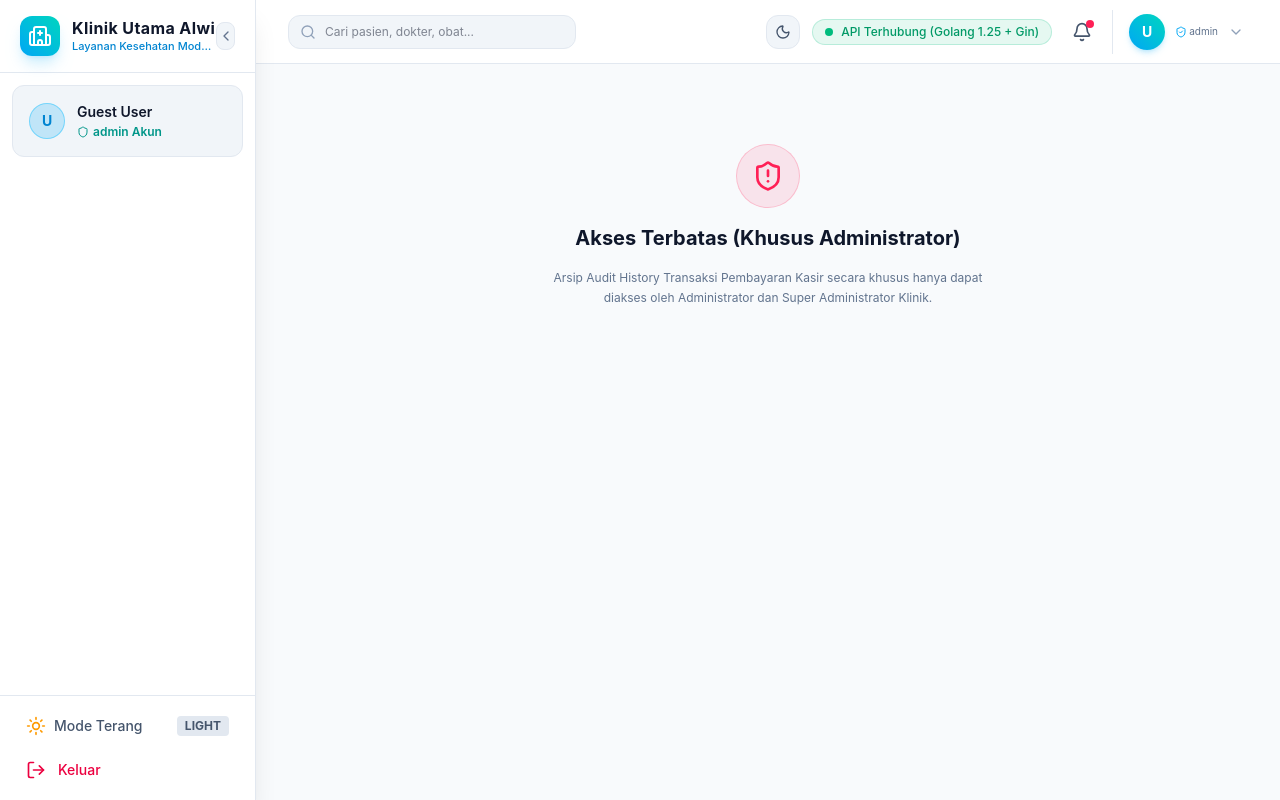
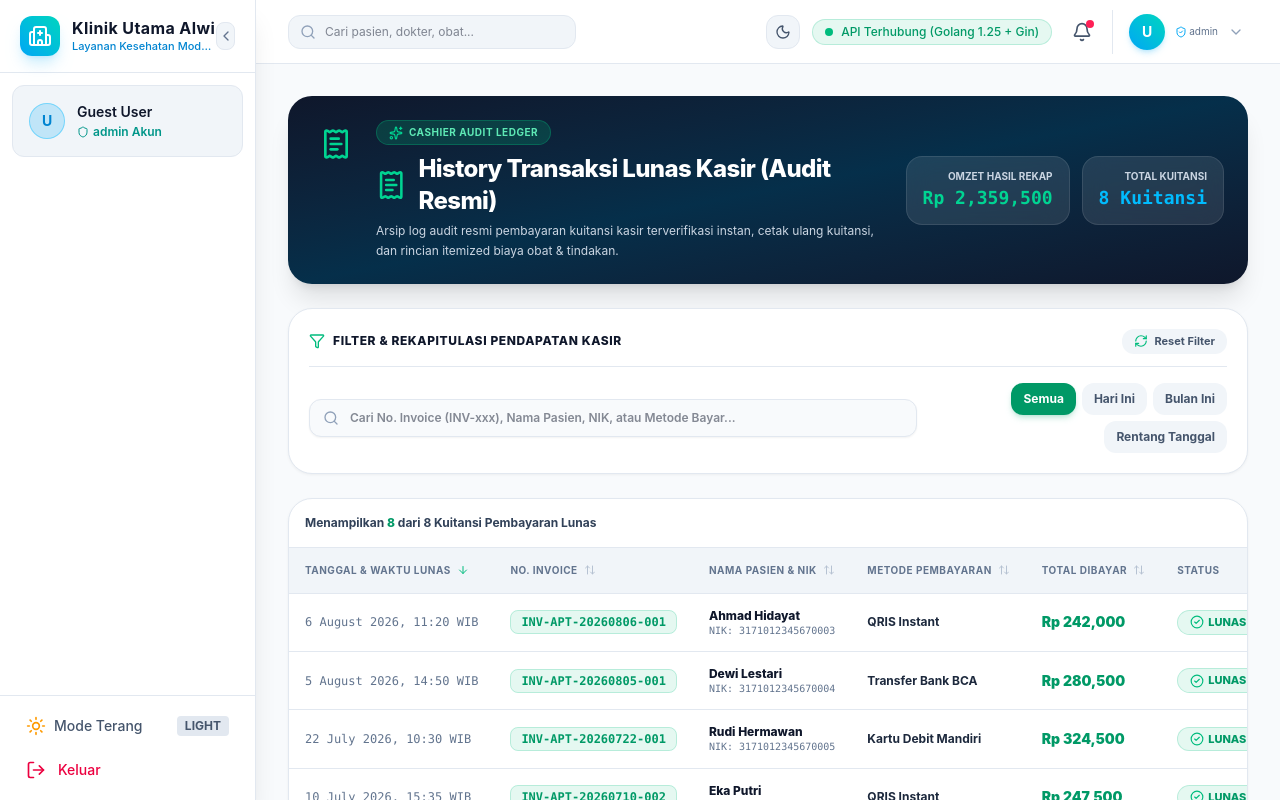
Before and after one commit to randyfp21/ProjectKlinikAlwi, a React (Vite) app in the folder frontend/: page /dashboard/payment-history in a window 1280 px wide. Shown: the top 800 px of the page. Built offline with nearby package versions, Linux system fonts and the light colour scheme; sample sign-in values are in the browser's storage.

Commit message:
feat: Allow Patients to view their own paid transaction history (/dashboard/payment-history) with strict data isolation

```diff
--- a/frontend/src/pages/PaymentHistoryPage.tsx
+++ b/frontend/src/pages/PaymentHistoryPage.tsx
@@ -43,8 +43,19 @@ export const PaymentHistoryPage: React.FC = () => {
     setEndDate('');
   };
 
-  // Filter ONLY paid transactions for history
-  const paidInvoices = invoices.filter((inv) => inv.payment_status === 'Paid');
+  const isPatient = user?.role === 'Patient';
+  const patientName = user?.full_name || 'Budi Santoso';
+
+  // Filter ONLY paid transactions for history (For Patient: Filter strictly by their own patient name or ID)
+  const paidInvoices = invoices.filter((inv) => {
+    const isPaid = inv.payment_status === 'Paid';
+    if (!isPaid) return false;
+
+    if (isPatient) {
+      return inv.patient?.full_name?.toLowerCase().includes(patientName.toLowerCase()) || inv.patient_id === 1;
+    }
+    return true;
+  });
 
   const filteredInvoices = paidInvoices
     .filter((inv) => {
@@ -97,19 +108,7 @@ export const PaymentHistoryPage: React.FC = () => {
   const filteredRevenue = filteredInvoices.reduce((sum, i) => sum + i.grand_total, 0);
   const totalRevenue = paidInvoices.reduce((sum, i) => sum + i.grand_total, 0);
 
-  if (!isAdmin) {
-    return (
-      <div className="p-12 text-center space-y-4 font-sans">
-        <div className="w-16 h-16 rounded-full bg-rose-500/10 text-rose-500 flex items-center justify-center mx-auto border border-rose-500/20">
-          <ShieldAlert className="w-8 h-8" />
-        </div>
-        <h2 className="text-xl font-bold text-slate-900 dark:text-slate-100">Akses Terbatas (Khusus Administrator)</h2>
-        <p className="text-xs text-slate-500 max-w-md mx-auto leading-relaxed">
-          Arsip Audit History Transaksi Pembayaran Kasir secara khusus hanya dapat diakses oleh Administrator dan Super Administrator Klinik.
-        </p>
-      </div>
-    );
-  }
+
 
   return (
     <div className="space-y-6 font-sans">
@@ -127,27 +126,29 @@ export const PaymentHistoryPage: React.FC = () => {
           <div className="space-y-1">
             <div className="flex items-center gap-2">
               <span className="px-3 py-1 rounded-full bg-emerald-500/20 text-emerald-300 border border-emerald-500/30 text-[10px] font-bold tracking-wider uppercase flex items-center gap-1.5">
-                <Sparkles className="w-3.5 h-3.5" /> Cashier Audit Ledger
+                <Sparkles className="w-3.5 h-3.5 text-emerald-400" /> {isPatient ? 'Histori Pembayaran Saya' : 'Cashier Audit Ledger'}
               </span>
             </div>
             <h1 className="text-2xl font-extrabold tracking-tight flex items-center gap-3 text-white pt-1">
               <ReceiptText className="w-8 h-8 text-emerald-400" />
-              History Transaksi Lunas Kasir (Audit Resmi)
+              {isPatient ? 'Riwayat Transaksi Berobat Lunas Saya' : 'History Transaksi Lunas Kasir (Audit Resmi)'}
             </h1>
             <p className="text-xs text-slate-300 max-w-2xl leading-relaxed">
-              Arsip log audit resmi pembayaran kuitansi kasir terverifikasi instan, cetak ulang kuitansi, dan rincian itemized biaya obat & tindakan.
+              {isPatient
+                ? `Arsip resmi transaksi pembayaran berobat Anda di ${clinicName}. Anda dapat melihat rincian biaya obat, jasa dokter, dan mencetak kuitansi resmi.`
+                : 'Arsip log audit resmi pembayaran kuitansi kasir terverifikasi instan, cetak ulang kuitansi, dan rincian itemized biaya obat & tindakan.'}
             </p>
           </div>
         </div>
 
         <div className="flex flex-wrap sm:flex-nowrap gap-3 shrink-0">
           <div className="px-4 py-3 rounded-2xl bg-white/10 backdrop-blur-md border border-white/10 text-right min-w-[140px]">
-            <span className="text-[10px] uppercase font-bold text-slate-300 block">Omzet Hasil Rekap</span>
+            <span className="text-[10px] uppercase font-bold text-slate-300 block">{isPatient ? 'Total Transaksi Saya' : 'Omzet Hasil Rekap'}</span>
             <span className="text-lg font-extrabold text-emerald-400 font-mono">Rp {filteredRevenue.toLocaleString()}</span>
           </div>
 
           <div className="px-4 py-3 rounded-2xl bg-white/10 backdrop-blur-md border border-white/10 text-right min-w-[130px]">
-            <span className="text-[10px] uppercase font-bold text-slate-300 block">Hasil Filter</span>
+            <span className="text-[10px] uppercase font-bold text-slate-300 block">Total Kuitansi</span>
             <span className="text-lg font-extrabold text-sky-400 font-mono">{filteredInvoices.length} Kuitansi</span>
           </div>
         </div>
```
